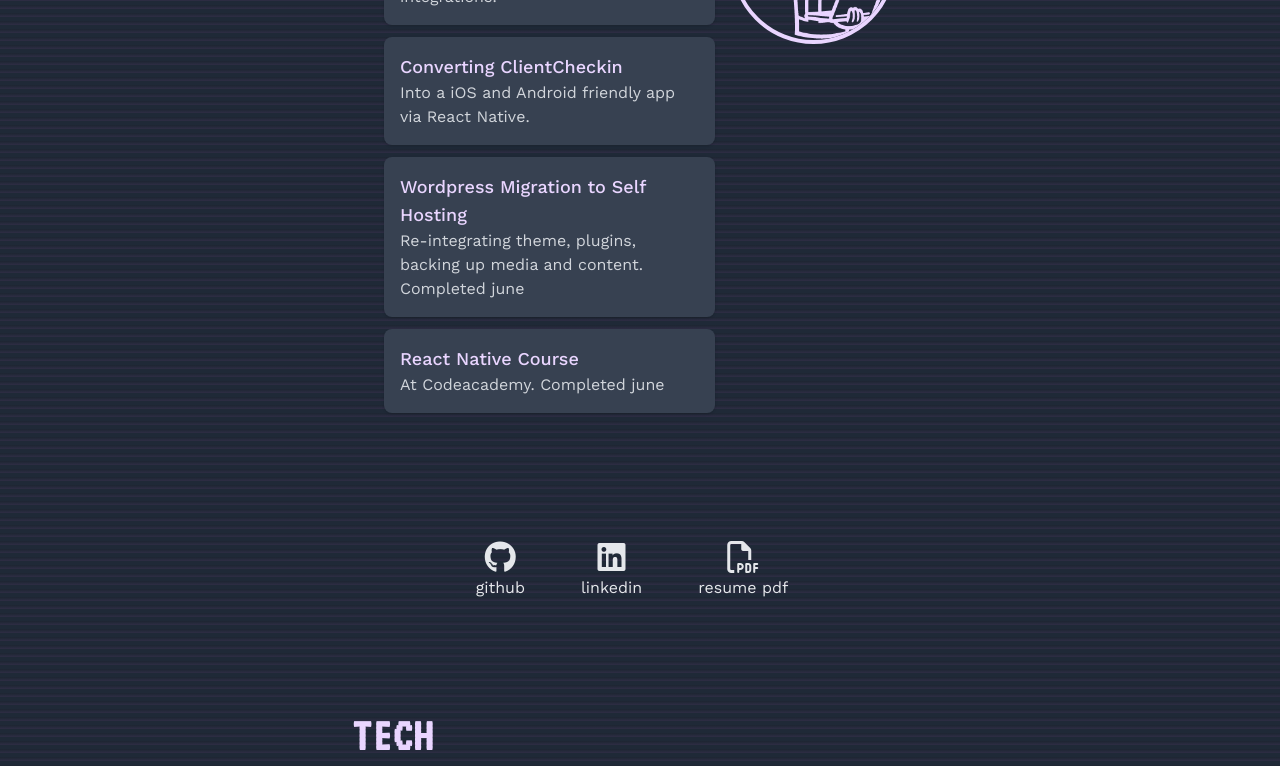
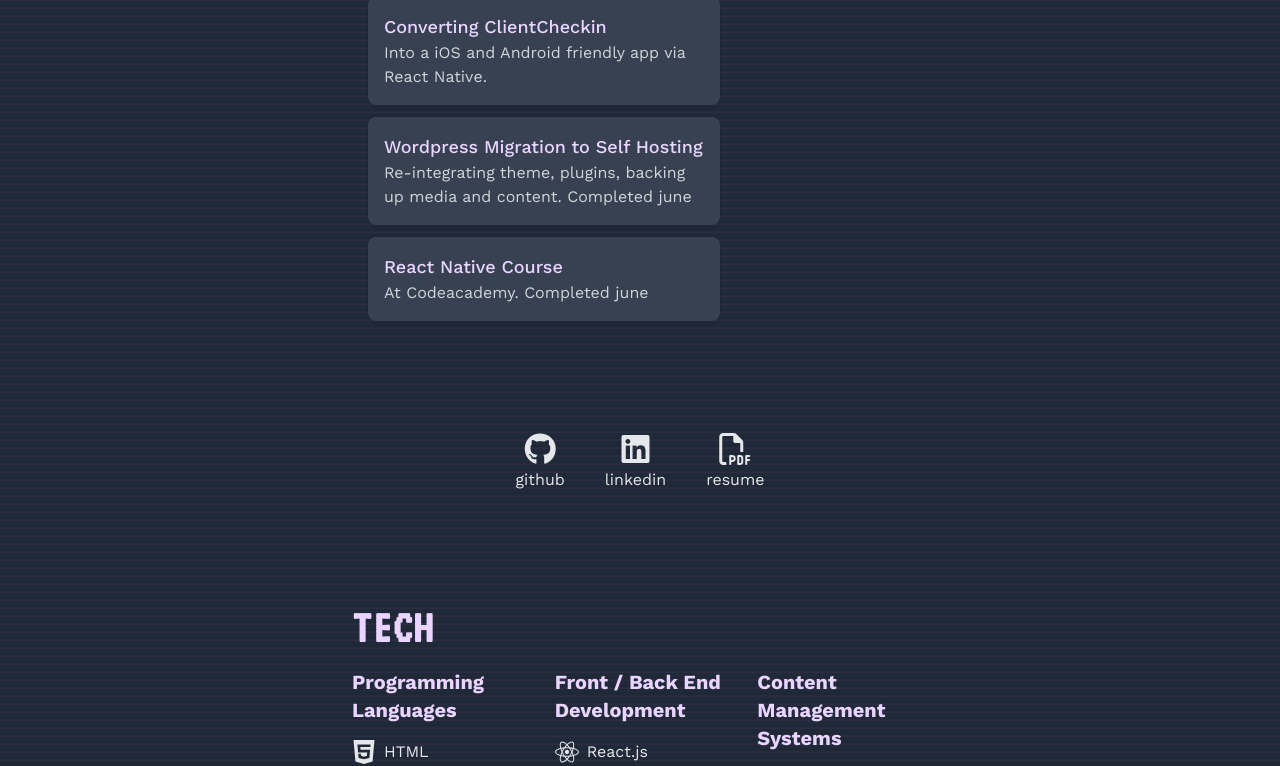
Before and after one commit to maddiejeanie/Mads-Portfolio, a React (Vite) app: page / in a window 1280 px wide. Shown: the part 807-1573 px from the top of the page. Built offline with nearby package versions, Linux system fonts and the light colour scheme; the HTML template or start-up script is replaced by a standard one; a web font is replaced by a local one.

Commit message:
fixing align

```diff
--- a/src/Components/About.jsx
+++ b/src/Components/About.jsx
@@ -9,8 +9,8 @@ function About({ isDarkMode }) {
         - Display 1 -
       </h3>
 
-      <div className="flex flex-col md:flex-row-reverse items-center md:items-start p-4 gap-4">
-        <div className="sm:w-3/4 lg:w-1/2 flex justify-center self-center">
+      <div className="flex flex-col md:flex-row-reverse items-center md:items-start gap-4">
+        <div className="w-3/4 lg:w-1/2 flex justify-center self-center">
           <img
             className={`cursor-pointer rounded-full border-4 object-cover ${isDarkMode ? 'border-purple-200' : 'border-purple-800'}`}
             src={isDarkMode ? '/images/vault-v-300.png' : '/images/vault-v-900.png'}
@@ -67,20 +67,20 @@ function About({ isDarkMode }) {
       </div>
 
       <div className="flex self-center text-center gap-10 pt-4">
-        <a href="https://github.com/maddiejeanie" className={`${isDarkMode ? 'text-gray-200' : 'text-gray-700'} hover:text-purple-400 transition-colors duration-200 mr-4`}>
+        <a href="https://github.com/maddiejeanie" className={`${isDarkMode ? 'text-gray-200' : 'text-gray-700'} hover:text-purple-400 transition-colors duration-200 `}>
           <i className="fab fa-github fa-2x"></i>
           <p>github</p>
         </a>
-        <a href="https://linkedin.com/in/maddienovak" className={`${isDarkMode ? 'text-gray-200' : 'text-gray-700'} hover:text-purple-400 transition-colors duration-200 mr-4`}>
+        <a href="https://linkedin.com/in/maddienovak" className={`${isDarkMode ? 'text-gray-200' : 'text-gray-700'} hover:text-purple-400 transition-colors duration-200 `}>
           <i className="fab fa-linkedin fa-2x"></i>
           <p>linkedin</p>
         </a>
         <a href="/maddie-novak-2024-resume.pdf"
             target="_blank"
             rel="noopener noreferrer"
-            download className={`${isDarkMode ? 'text-gray-200' : 'text-gray-700'} hover:text-purple-400 transition-colors duration-200 mr-4`}>
+            download className={`${isDarkMode ? 'text-gray-200' : 'text-gray-700'} hover:text-purple-400 transition-colors duration-200 `}>
           <i className="fa fa-file-pdf-o fa-2x"></i>
-          <p>resume pdf</p>
+          <p>resume</p>
         </a>
       </div>
     </div>
```
